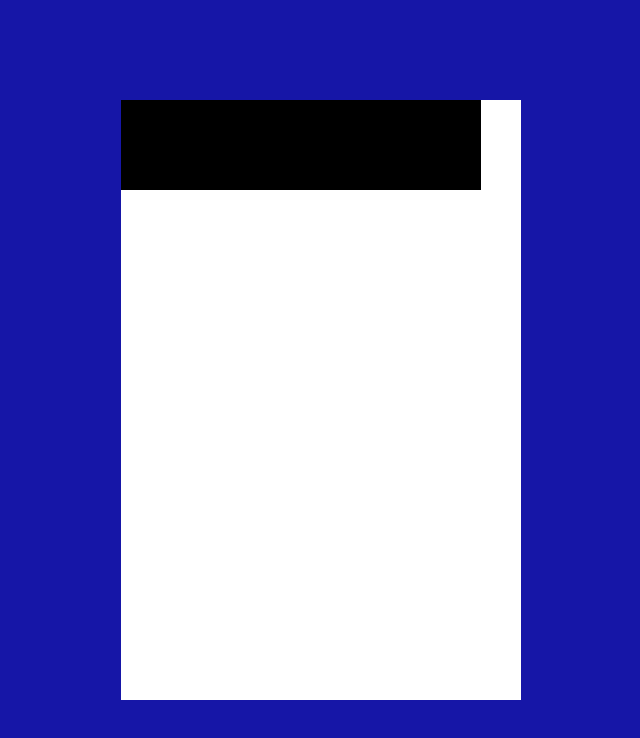
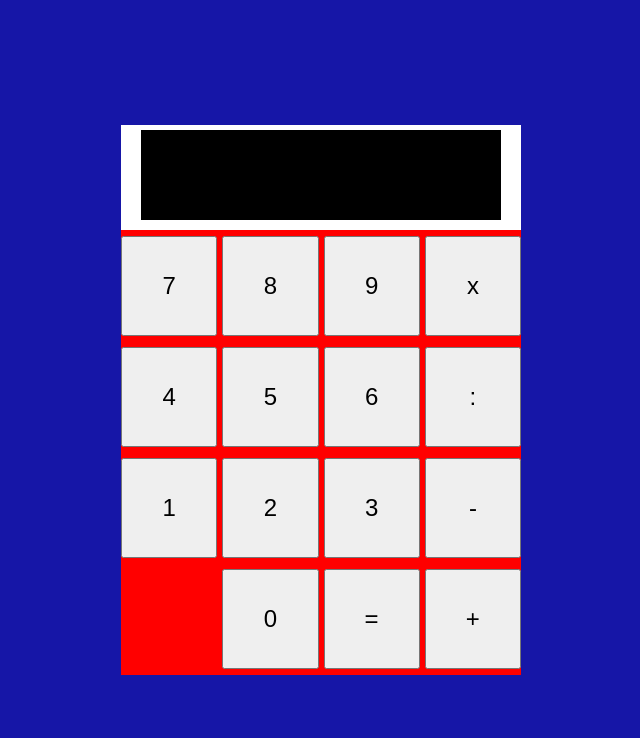
Before and after one commit to MarcusDevinicius/Caulculadora-1, a plain HTML site: page index.html in a window 1280 px wide. Shown: the whole page, without its empty margins (319-959 px from the left). Drawn offline with Linux system fonts and the light colour scheme.

Commit message:
Primeiros passos

```diff
--- a/index.html
+++ b/index.html
@@ -12,13 +12,29 @@
         <section class="calculator-container">
             <div class="calculator">
                 <div class="calculator-display">
-                    <p></p>
+                    <p style="color:white"></p>
                 </div>
                 <div class="button-container">
-
+                    <button class="btn-7">7</button>
+                    <button class="btn-8">8</button>
+                    <button class="btn-9">9</button>
+                    <button class="btn-som">+</button>
+                    <button class="btn-4">4</button>
+                    <button class="btn-5">5</button>
+                    <button class="btn-6">6</button>
+                    <button class="btn-vzs">x</button>
+                    <button class="btn-1">1</button>
+                    <button class="btn-2">2</button>
+                    <button class="btn-3">3</button>
+                    <button class="btn-men">-</button>
+                    <button class="btn-0">0</button>
+                    <button class="btn-div">:</button>
+                    <button class="btn-igual">=</button>
                 </div>
             </div>
         </section>
     </main>
+
+    <script src="script.js"></script>
 </body>
 </html>
--- /dev/null
+++ b/script.js
@@ -0,0 +1,31 @@
+const display = document.querySelector('.calculator-display p');
+const buttons = document.querySelectorAll('.button-container button');
+
+console.log(buttons);
+
+function pegandoTeclas() {
+    buttons.forEach((button => {
+        button.addEventListener('click', ()=>{
+            addOnDisplay(button);
+        });
+    }))
+}
+
+function addOnDisplay(button) {
+    display.innerText += button.innerText;
+    // console.log(button.innerText);
+    const num1 = button.innerText;
+    console.log(num1)
+
+    if(isNaN(button.innerText)) {
+        console.log( button.innerText); //Parei aqui para tentar fazer uma função específica para soma.
+        function soma(num1) {
+            console.log(num1)
+        }
+    }
+
+}
+
+
+
+pegandoTeclas();
--- a/style.css
+++ b/style.css
@@ -25,12 +25,54 @@ main > .calculator-container {
 main > .calculator-container > .calculator {
     background: white;
     width: 400px;
-    height: 600px;
+    height: 550px;
     display: grid;
+    grid-template-columns: 1fr;
+    grid-template-rows: 100px 1fr;
+    row-gap: 5px;
 }
 
 .calculator-container > .calculator > .calculator-display {
     width: 90%;
     height: 90px;
     background: black;
+    grid-row: 1;
+    align-self: center;
+    justify-self: center;
 }
+
+.calculator-container > .calculator > .button-container {
+    background: red;
+    grid-row: 2;
+    display: grid;
+    grid-template-columns: 1fr 1fr 1fr 1fr;
+    grid-template-rows: repeat(4, 1fr);
+    /* row-gap: 5px; */
+    column-gap: 5px;
+}
+
+.calculator-container > .calculator > .button-container button {
+    font-size: 1.5rem;
+    cursor: pointer;
+    height: 100px;
+    align-self: center;
+}
+
+.calculator-container > .calculator > .button-container .btn-0 {
+    grid-column: 2;
+}
+
+.calculator-container > .calculator > .button-container .btn-som {
+    grid-column: 4;
+    grid-row: 4;
+}
+
+.calculator-container > .calculator > .button-container .btn-vzs {
+    grid-column: 4;
+    grid-row: 1;
+}
+
+.calculator-container > .calculator > .button-container .btn-div {
+    grid-column: 4;
+    grid-row: 2;
+}
```
